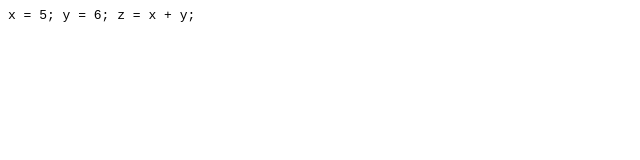
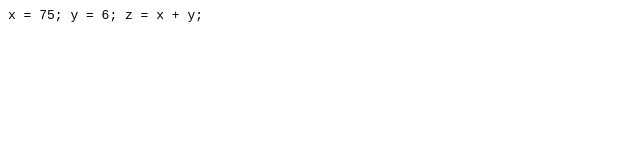
Before and after one commit to NIKHITHURS/nikki, a plain HTML site: page index.html in a window 1280 px wide. Shown: the full height of the page, 0-640 px from the left. Drawn offline with Linux system fonts and the light colour scheme.

Commit message:
file is modified

```diff
--- a/index.html
+++ b/index.html
@@ -1,5 +1,5 @@
 <code>
-x = 5;
+x = 75;
 y = 6;
 z = x + y;
 </code>
```
